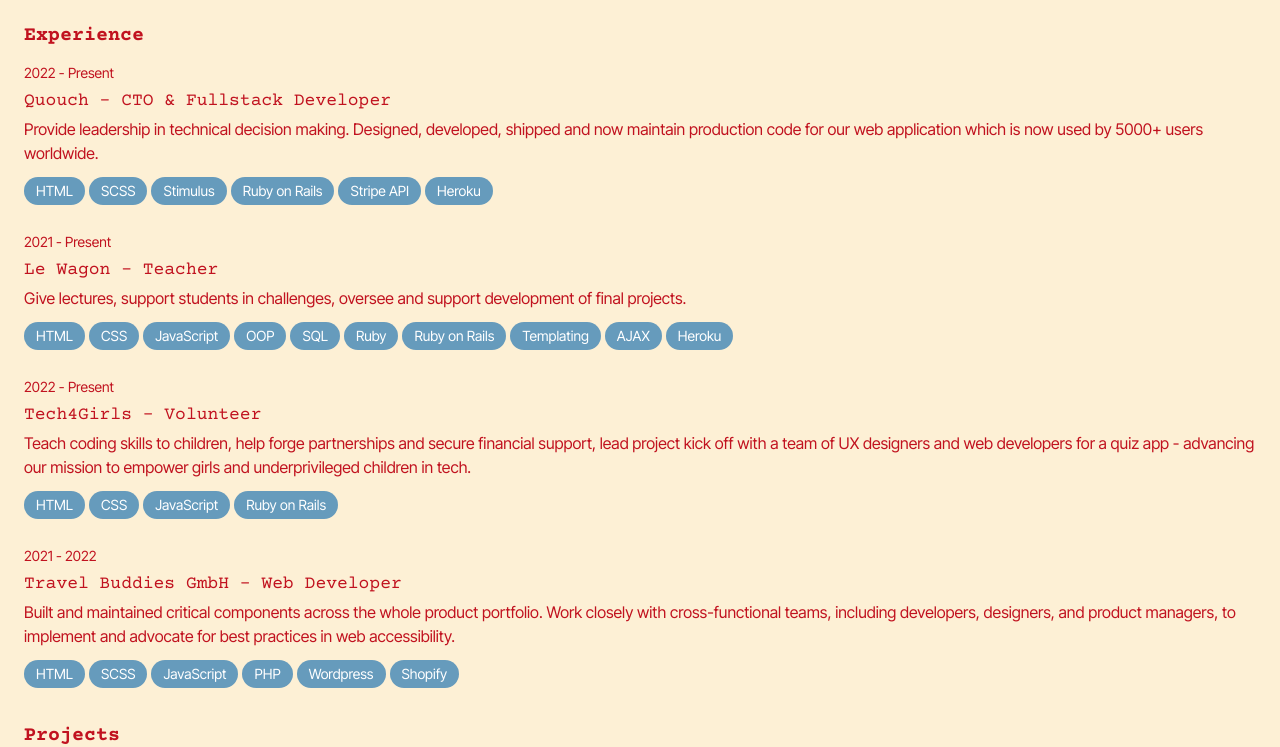
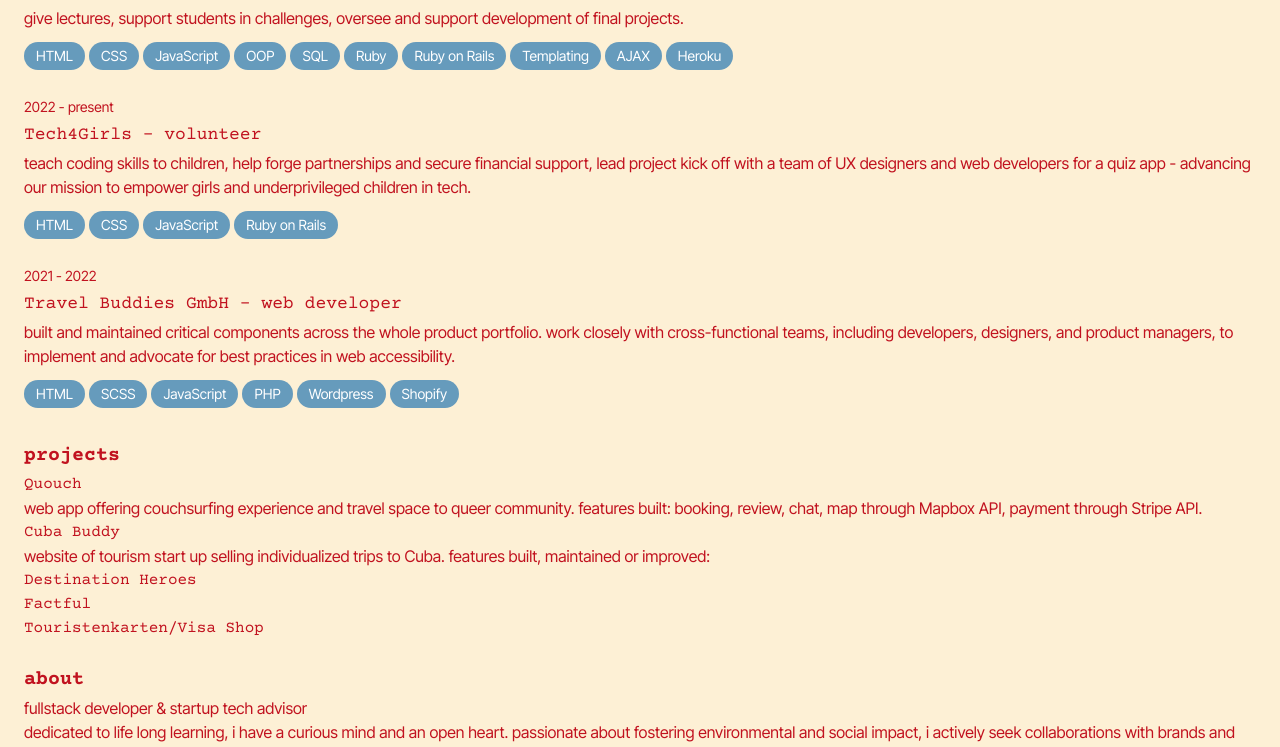
Before and after one commit to lisbethpurrucker/portfolio, a SvelteKit app: page / in a window 1280 px wide. Shown: the part 596-1343 px from the top of the page. Built offline with nearby package versions, Linux system fonts and the light colour scheme.

Commit message:
add emoji image, create about section, move to lower case

```diff
--- /dev/null
+++ b/src/components/About.svelte
@@ -0,0 +1,6 @@
+<section class="my-6" id="about">
+	<h2 class="text-xl/8 font-bold">about</h2>
+	<p>fullstack developer & startup tech advisor</p>
+	<p>dedicated to life long learning, i have a curious mind and an open heart. passionate about fostering environmental and social impact, i actively seek collaborations with brands and projects that align with these values, while also supporting female-founded/led and LGBTQI+ initiatives. leveraging my expertise as a fullstack developer and active member of the queer and social tech community, i would love to work with you towards a better future.</p>
+	<p>ps: i do know very well how to do large and lower case, i just find lower case writing more asthetic. probably because my mom used to only write upper case and i always had to read all my official school letters out loud to my teachers because they couldn't read her handwriting.</p>
+</section>
--- a/src/components/Job.svelte
+++ b/src/components/Job.svelte
@@ -8,9 +8,9 @@
 
   let jobs: Job[] = [
     {
-      duration: "2022 - Present",
-      title: "Quouch - CTO & Fullstack Developer",
-      description: "Provide leadership in technical decision making. Designed, developed, shipped and now maintain production code for our web application which is now used by 5000+ users worldwide.",
+      duration: "2022 - present",
+      title: "Quouch - CTO & fullstack developer",
+      description: "provide leadership in technical decision making. designed, developed, shipped and now maintain production code for our web application which is now used by 5000+ users worldwide.",
       skills: [
         "HTML",
         "SCSS",
@@ -21,9 +21,9 @@
       ]
     },
     {
-      duration: "2021 - Present",
-      title: "Le Wagon - Teacher",
-      description: "Give lectures, support students in challenges, oversee and support development of final projects.",
+      duration: "2021 - present",
+      title: "Le Wagon - teacher",
+      description: "give lectures, support students in challenges, oversee and support development of final projects.",
       skills: [
         "HTML",
         "CSS",
@@ -38,9 +38,9 @@
       ]
     },
     {
-      duration: "2022 - Present",
-      title: "Tech4Girls - Volunteer",
-      description: "Teach coding skills to children, help forge partnerships and secure financial support, lead project kick off with a team of UX designers and web developers for a quiz app - advancing our mission to empower girls and underprivileged children in tech.",
+      duration: "2022 - present",
+      title: "Tech4Girls - volunteer",
+      description: "teach coding skills to children, help forge partnerships and secure financial support, lead project kick off with a team of UX designers and web developers for a quiz app - advancing our mission to empower girls and underprivileged children in tech.",
       skills: [
         "HTML",
         "CSS",
@@ -50,8 +50,8 @@
     },
     {
       duration: "2021 - 2022",
-      title: "Travel Buddies GmbH - Web Developer",
-      description: "Built and maintained critical components across the whole product portfolio. Work closely with cross-functional teams, including developers, designers, and product managers, to implement and advocate for best practices in web accessibility.",
+      title: "Travel Buddies GmbH - web developer",
+      description: "built and maintained critical components across the whole product portfolio. work closely with cross-functional teams, including developers, designers, and product managers, to implement and advocate for best practices in web accessibility.",
       skills: [
         "HTML",
         "SCSS",
@@ -65,7 +65,7 @@
 </script>
 
 <section class="my-8" id="experience">
-  <h2 class="text-xl/8 font-bold">Experience</h2>
+  <h2 class="text-xl/8 font-bold">experience</h2>
   <ul class="mt-2">
     {#each jobs as job}
       <li class="mb-6">
--- a/src/components/Main.svelte
+++ b/src/components/Main.svelte
@@ -1,9 +1,9 @@
 <script>
-	  import Section from '../components/Section.svelte';
+	  import About from '../components/About.svelte';
 	  import Job from '../components/Job.svelte';
 	  import Project from '../components/Project.svelte';
 </script>
 
-<Section />
 <Job />
 <Project />
+<About />
--- a/src/components/Project.svelte
+++ b/src/components/Project.svelte
@@ -9,12 +9,12 @@
 	let projects: Project[] = [
 		{
 			name: "Quouch",
-			description: "Web app offering couchsurfing experience and travel space to queer community. Features built: booking, review, chat, map through Mapbox API, payment through Stripe API.",
+			description: "web app offering couchsurfing experience and travel space to queer community. features built: booking, review, chat, map through Mapbox API, payment through Stripe API.",
 			link: "https://quouch-app.com"
 		},
 		{
 			name: "Cuba Buddy",
-			description: "Website of tourism start up.",
+			description: "website of tourism start up selling individualized trips to Cuba. features built, maintained or improved:",
 			link: "https://cuba-buddy.de/"
 		},
 		{
@@ -36,7 +36,7 @@
 </script>
 
 <section class="my-6" id="projects">
-	<h2 class="text-xl/8 font-bold">Projects</h2>
+	<h2 class="text-xl/8 font-bold">projects</h2>
 	<ul>
 		{#each projects as project}
 			<a href={project.link}>
```
Also changed, not shown: public/images/liz-emoji.jpg (added).
